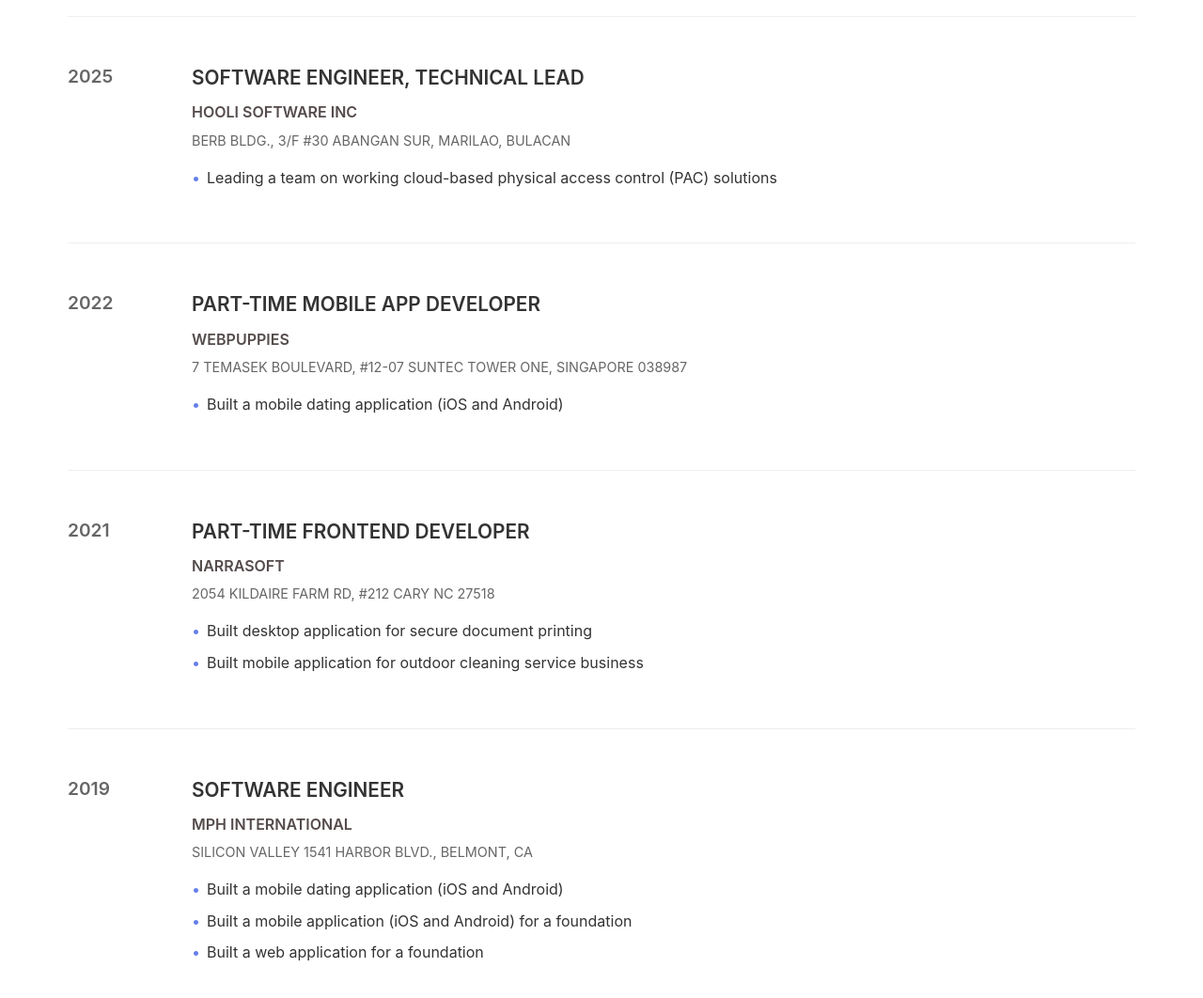
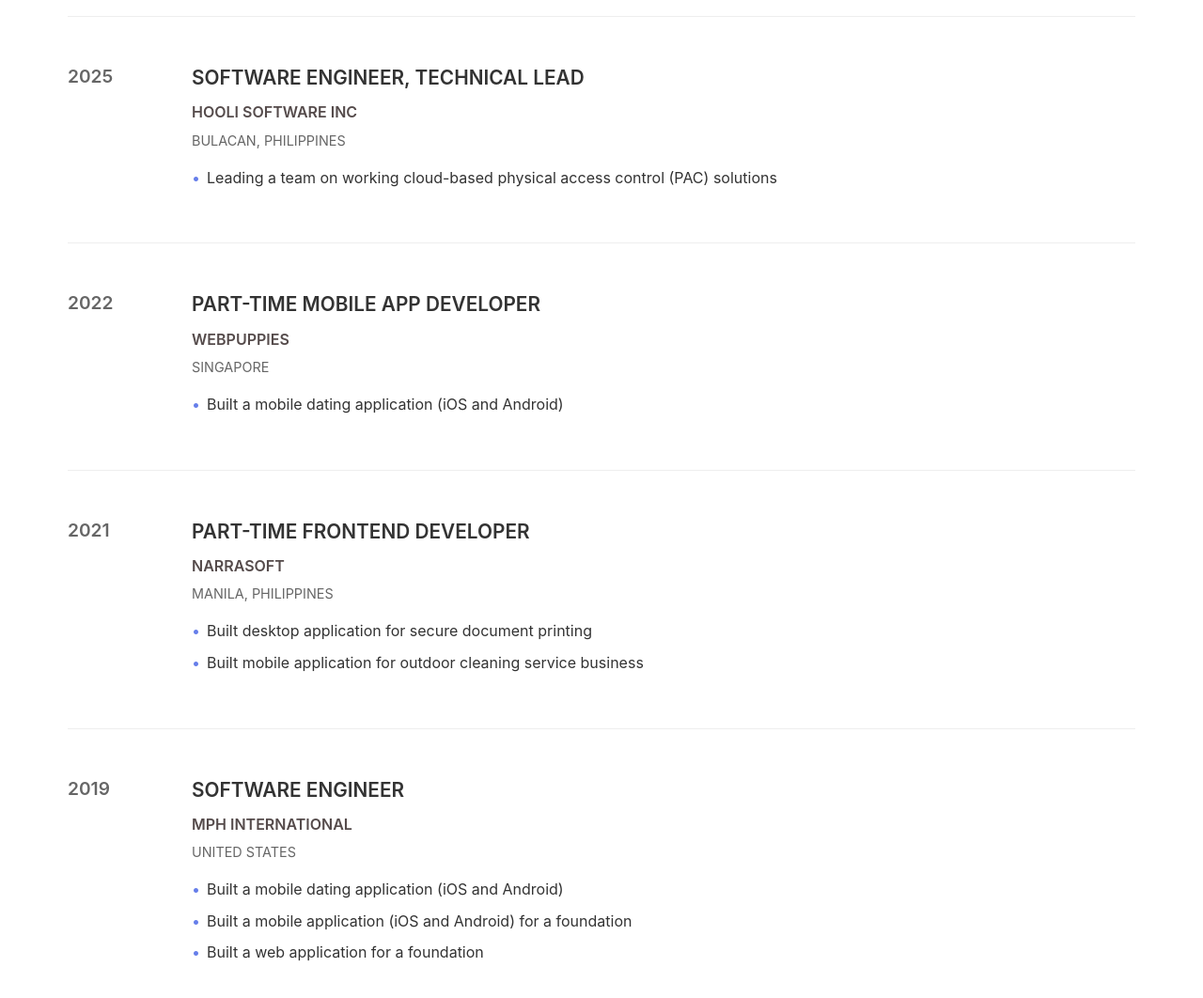
Before and after one commit to ericksondelacruz/about-me, a plain HTML site: page index.html in a window 1280 px wide. Shown: the part 1180-2242 px from the top of the page at 94% size. Drawn offline with Linux system fonts and the light colour scheme.

Commit message:
Update previous work location

```diff
--- a/index.html
+++ b/index.html
@@ -104,7 +104,7 @@
 						<div class="experience-details">
 							<div class="job-title">SOFTWARE ENGINEER, TECHNICAL LEAD</div>
 							<div class="company">HOOLI SOFTWARE INC</div>
-							<div class="location">BERB BLDG., 3/F #30 ABANGAN SUR, MARILAO, BULACAN</div>
+							<div class="location">BULACAN, PHILIPPINES</div>
 							<ul class="responsibilities">
 								<li>Leading a team on working cloud-based physical access control (PAC) solutions</li>
 							</ul>
@@ -118,7 +118,7 @@
 						<div class="experience-details">
 							<div class="job-title">PART-TIME MOBILE APP DEVELOPER</div>
 							<div class="company">WEBPUPPIES</div>
-							<div class="location">7 TEMASEK BOULEVARD, #12-07 SUNTEC TOWER ONE, SINGAPORE 038987</div>
+							<div class="location">SINGAPORE</div>
 							<ul class="responsibilities">
 								<li>Built a mobile dating application (iOS and Android)</li>
 							</ul>
@@ -132,7 +132,7 @@
 						<div class="experience-details">
 							<div class="job-title">PART-TIME FRONTEND DEVELOPER</div>
 							<div class="company">NARRASOFT</div>
-							<div class="location">2054 KILDAIRE FARM RD, #212 CARY NC 27518</div>
+							<div class="location">MANILA, PHILIPPINES</div>
 							<ul class="responsibilities">
 								<li>Built desktop application for secure document printing</li>
 								<li>Built mobile application for outdoor cleaning service business</li>
@@ -147,7 +147,7 @@
 						<div class="experience-details">
 							<div class="job-title">SOFTWARE ENGINEER</div>
 							<div class="company">MPH INTERNATIONAL</div>
-							<div class="location">SILICON VALLEY 1541 HARBOR BLVD., BELMONT, CA</div>
+							<div class="location">UNITED STATES</div>
 							<ul class="responsibilities">
 								<li>Built a mobile dating application (iOS and Android)</li>
 								<li>Built a mobile application (iOS and Android) for a foundation</li>
```
